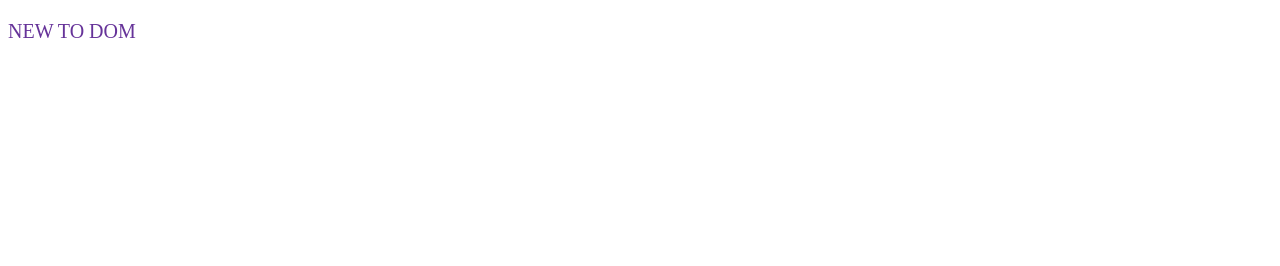
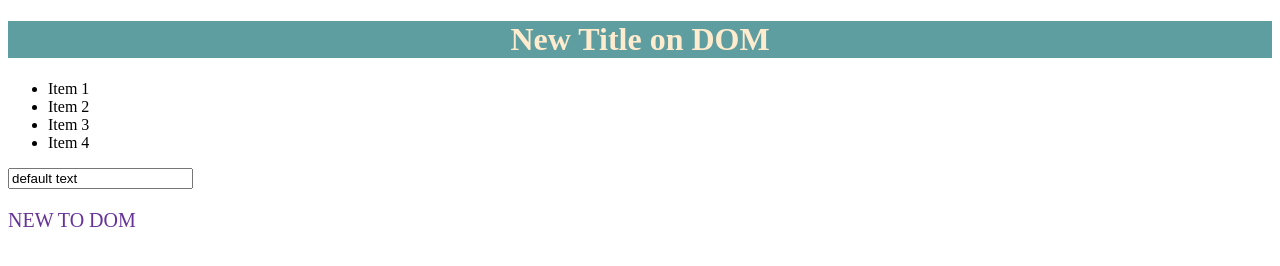
Before and after one commit to BojanMijatovic/Modern-JavaScript-Bootcamp, a plain HTML site: page script/dom/dom-01-starting-code/index.html in a window 1280 px wide. Drawn offline with Linux system fonts and the light colour scheme.

Commit message:
Change property with class

```diff
--- a/script/dom/dom-01-starting-code/app.js
+++ b/script/dom/dom-01-starting-code/app.js
@@ -6,3 +6,19 @@ p.innerText = 'New to Dom';
 p.className = 'test';
 
 document.body.appendChild(p);
+
+// Get element by ID selector
+// const title = document.getElementById('main-title');
+// console.log(title);
+
+// console.dir(title)
+
+//querySelector ALL!! ali items with that class
+const list = document.querySelectorAll('.list-items');
+console.log(list);
+
+//  Change property with class
+
+const h1 = document.querySelector('#main-title');
+h1.innerText = 'New Title on DOM';
+h1.className = 'title';
--- a/script/dom/dom-01-starting-code/index.html
+++ b/script/dom/dom-01-starting-code/index.html
@@ -8,5 +8,14 @@
     <link rel="stylesheet" href="style.css" />
     <script src="app.js" defer></script>
   </head>
-  <body></body>
+  <body>
+    <header><h1 id="main-title">Dive into DOM</h1></header>
+    <ul class="list">
+      <li class="list-items">Item 1</li>
+      <li class="list-items">Item 2</li>
+      <li class="list-items">Item 3</li>
+      <li class="list-items">Item 4</li>
+    </ul>
+    <input type="text" name="" id="inputValue" value="default text" />
+  </body>
 </html>
--- a/script/dom/dom-01-starting-code/style.css
+++ b/script/dom/dom-01-starting-code/style.css
@@ -3,3 +3,10 @@
   font-size: 20px;
   text-transform: uppercase;
 }
+
+
+.title {
+  color: blanchedalmond;
+  background-color: cadetblue;
+  text-align: center;
+}
```
